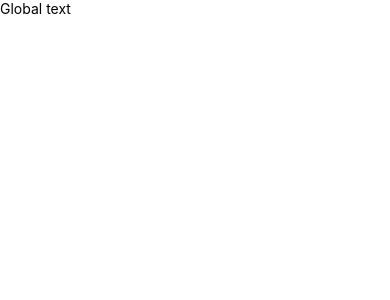
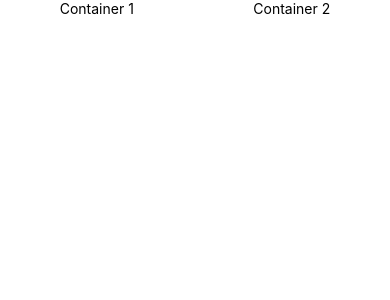
Before and after one commit to Asranov/react-native-mastery, a React Native app: screen / in a window 390 px wide. Shown: the top 300 px of the page. Built offline with nearby package versions, Linux system fonts and the light colour scheme.

Commit message:
styling added

```diff
--- a/App.tsx
+++ b/App.tsx
@@ -1,16 +1,14 @@
 import React from 'react';
 import { SafeAreaView, StyleSheet, Text } from 'react-native';
 import SimpleStatusBar from './src/components/SimpleStatusBar';
-import Header from './src/components/WritingPlatformSpecificCode/Headers/Header.android';
-import PlatformModule from './src/components/WritingPlatformSpecificCode/PlatformModule';
-import stylesGlobal from "./src/styles/styles.native"
+import SimpleStyling from './src/components/Styling/SimpleStyling';
 
 function App(): JSX.Element {
 
   return (
     <SafeAreaView>
       <SimpleStatusBar />
-      <Text style={stylesGlobal.globalText}>Global text</Text>
+      <SimpleStyling />
     </SafeAreaView>
   );
 }
--- /dev/null
+++ b/src/components/Styling/SimpleStyling.tsx
@@ -0,0 +1,24 @@
+import React from 'react'
+import { StyleSheet, Text, View } from "react-native"
+
+function SimpleStyling() {
+  return (
+    <View style={styles.container}>
+      <View>
+        <Text>Container 1</Text>
+      </View>
+      <View>
+        <Text>Container 2</Text>
+      </View>
+    </View>
+  )
+}
+
+const styles = StyleSheet.create({
+  container: {
+    flexDirection: "row",
+    justifyContent: "space-around",
+  }
+})
+
+export default SimpleStyling
```
